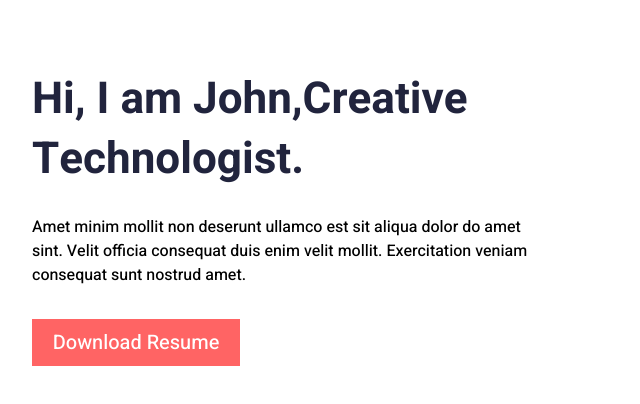
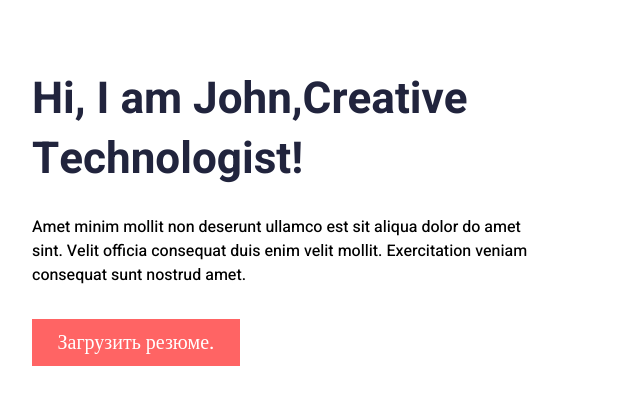
Before and after one commit to Dmhvz/megaprogect, a plain HTML site: page index.html in a window 1280 px wide. Shown: the part 158-562 px from the top of the page, 116-756 px from the left. Drawn offline with Linux system fonts and the light colour scheme.

```diff
--- a/index.html
+++ b/index.html
@@ -19,12 +19,12 @@
         </div>
         <header>
             <h1 class="header-titles">
-                Hi, I am John,Creative Technologist.
+                Hi, I am John,Creative Technologist!
             </h1>
             <p class="header-titles__label">Amet minim mollit non deserunt ullamco est sit aliqua dolor do amet sint. Velit officia consequat duis enim velit mollit. Exercitation veniam consequat sunt nostrud amet. </p>
         </header>
         <div class="header-link">
-            <a href="#">Download Resume</a>
+            <a href="#">Загрузить резюме.</a>
         </div>
         <div class="header-avatar" >
             <img src="images/Ellipse 1.png" alt="аватар">
```
Also changed, not shown: main.css (line endings or trailing spaces).
